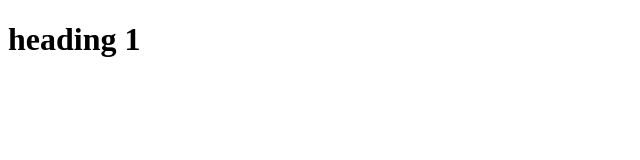
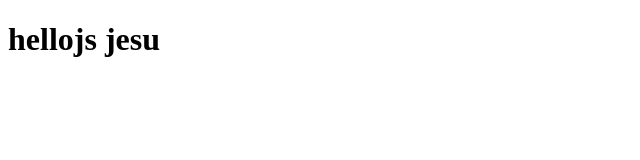
Before and after one commit to JesudossR/NReact, a React (Vite) app: page / in a window 1280 px wide. Shown: the top 160 px of the page, without its empty margins (0-640 px from the left). Built offline with nearby package versions, Linux system fonts and the light colour scheme.

Commit message:
jsx learn

```diff
--- a/App.js
+++ b/App.js
@@ -1,6 +1,23 @@
 import React from "react";
 import  ReactDOM  from "react-dom/client";
 
-const heading=React.createElement("h1",{className:"headermae"},"heading 1");
+// const heading=React.createElement("h1",{className:"headermae"},"heading 1");
+const Heading=()=>{
+    return (
+    <h1 id="h1" key="h1">hello jesu</h1>
+    );
+};
+
+const Heading2=()=>{
+    return (
+    <>
+    {/* <Heading/> one way */}
+    {/* {Heading()} second way because internally it is a js function */}
+    <h1 id="h1" key="h1">hellojs jesu</h1>
+    </>
+    );
+};
+
 const root=ReactDOM.createRoot(document.getElementById("root"));
-root.render(heading);
+
+root.render(<Heading2/>);
```
Also changed, not shown: 3 other files (tests, documents, lock files or other folders).
